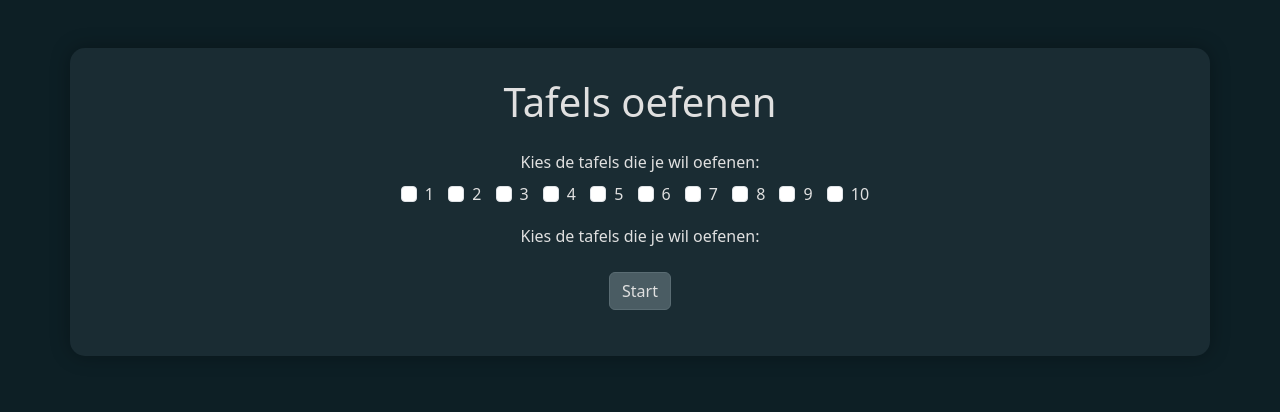
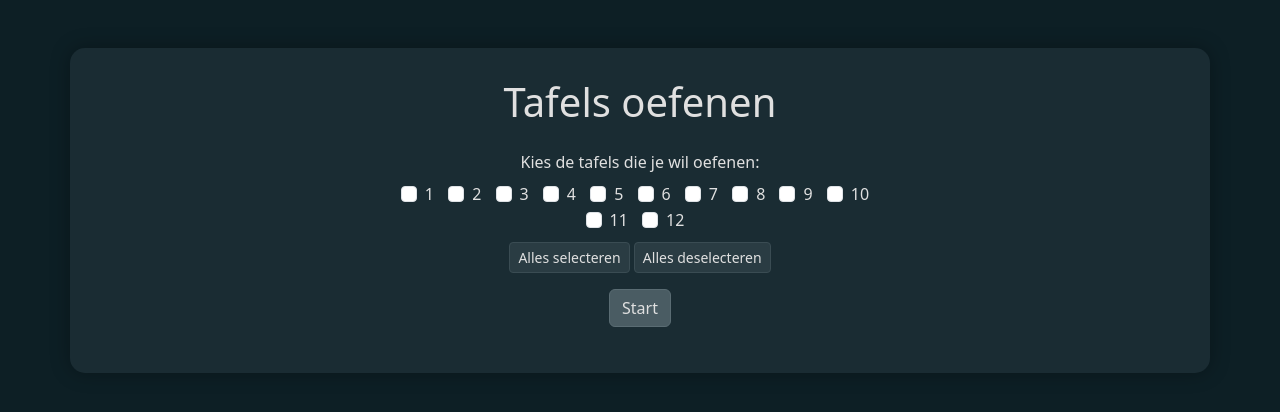
Before and after one commit to smarkiet/tafels, a Flask app: page / in a window 1280 px wide. Shown: the top 412 px of the page. Run offline with Flask 3, Linux system fonts and the light colour scheme.

Commit message:
add two extra buttons and expand to table 12

```diff
--- a/templates/index.html
+++ b/templates/index.html
@@ -22,12 +22,9 @@
             <div id="tafel-keuzes">
               <!-- Checkboxes worden hier dynamisch toegevoegd -->
             </div>
-          </div>
-
-          <div class="mb-3">
-            <label class="form-label">Kies de tafels die je wil oefenen:</label>
-            <div id="tafel-keuzes">
-              <!-- Checkboxes worden hier dynamisch toegevoegd -->
+            <div class="mt-2">
+              <button onclick="selectAlleTafels()" class="btn btn-secondary btn-sm">Alles selecteren</button>
+              <button onclick="deselectAlleTafels()" class="btn btn-secondary btn-sm">Alles deselecteren</button>
             </div>
           </div>
 
@@ -51,8 +48,7 @@
       let gekozenTafels = [];
 
       $(document).ready(function () {
-        // Voeg checkboxes toe voor tafels 1 t/m 10
-        for (let i = 1; i <= 10; i++) {
+        for (let i = 1; i <= 12; i++) {
           $("#tafel-keuzes").append(`
                     <div class="tafel-checkbox form-check form-check-inline">
                         <input type="checkbox" id="tafel${i}" value="${i}" class="tafel-check form-check-input">
@@ -116,6 +112,14 @@
           return false;
         }
       });
+
+      function selectAlleTafels() {
+        $(".tafel-check").prop("checked", true);
+      }
+
+      function deselectAlleTafels() {
+        $(".tafel-check").prop("checked", false);
+      }
     </script>
   </body>
 </html>
```
